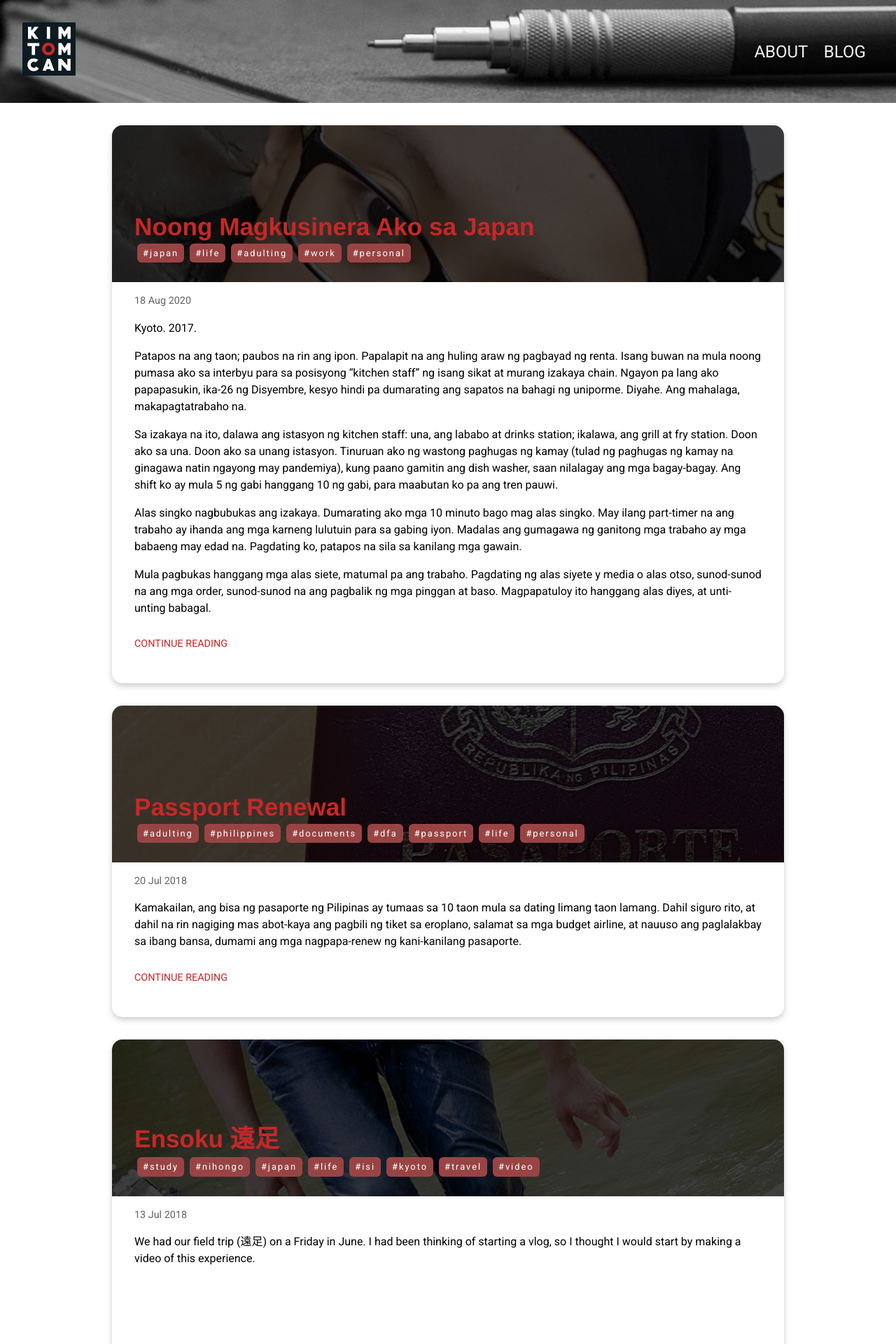
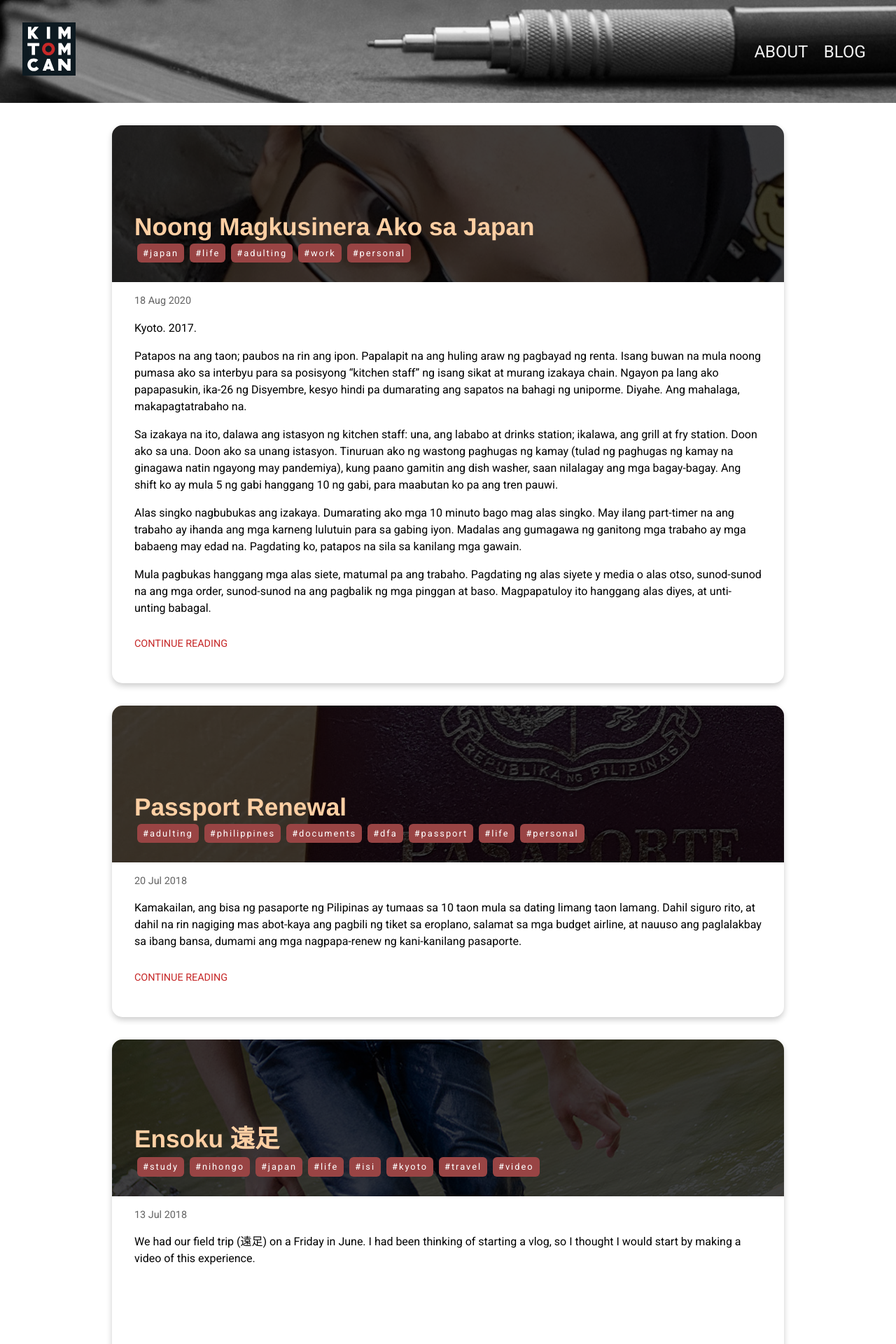
Before and after one commit to kimtillas91/kimtillas91.github.io, a Jekyll site: the page built from blog/index.html, in a window 1280 px wide. Shown: the top 1920 px of the page at 70% size. Built offline with Jekyll 4.4.1, drawn with Linux system fonts in a browser that asks for light colours; the list of posts is cut into pages by our own code; grey boxes are pictures that could not be loaded.

Commit message:
font color blog list titles

```diff
--- a/assets/style/main.css
+++ b/assets/style/main.css
@@ -185,6 +185,7 @@ footer {
       h1.blog-list-item-header-meta, h2.blog-list-item-header-meta {
         margin:0;
         position: relative;
+        color: #FFCFA3;
       }
 
   .blog-list-item-body {
```
